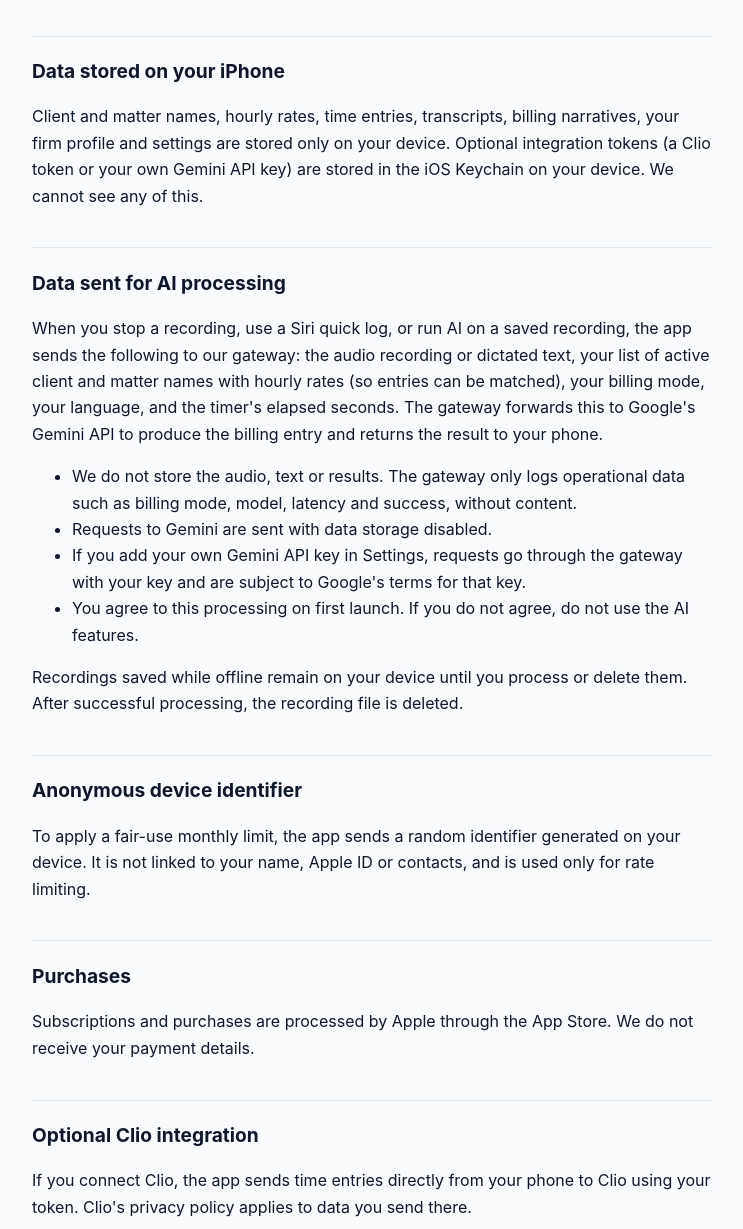
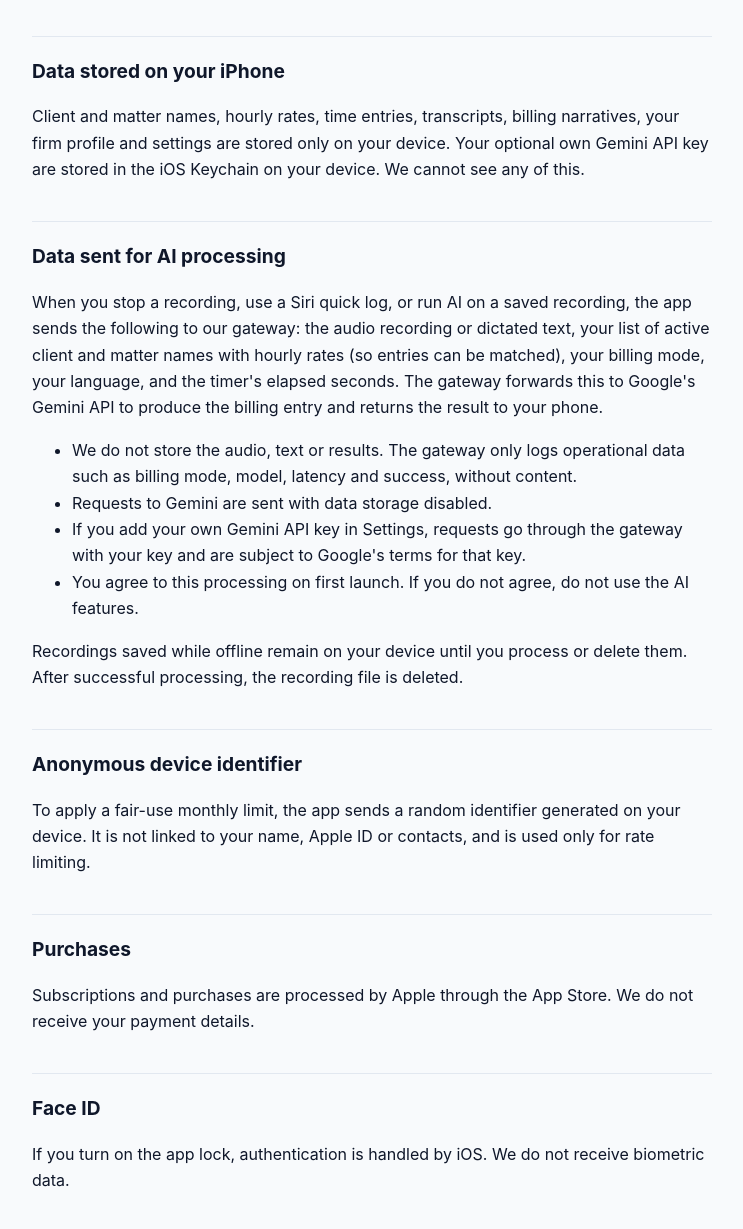
Before and after one commit to tzuwentsou-hash/lexvoice-site, a plain HTML site: page privacy.html in a window 1280 px wide. Shown: the part 258-1487 px from the top of the page, without its empty margins (268-1011 px from the left). Drawn offline with Linux system fonts and the light colour scheme.

Commit message:
Remove Clio mention from privacy policy for 1.0
Co-Authored-By: Claude Sonnet 5.5 <noreply@anthropic.com>
Claude-Session: https://claude.ai/code/session_01V5AbkAsWfiK6Gg11D8i2d1

```diff
--- a/privacy.html
+++ b/privacy.html
@@ -5,7 +5,7 @@
 <p>LexVoice is a time-entry formatting app for lawyers. We built it so that confidential client information stays on your device. We do not run a database of your clients or time entries, we have no user accounts, and we do not track you or show ads.</p>
 
 <h2>Data stored on your iPhone</h2>
-<p>Client and matter names, hourly rates, time entries, transcripts, billing narratives, your firm profile and settings are stored only on your device. Optional integration tokens (a Clio token or your own Gemini API key) are stored in the iOS Keychain on your device. We cannot see any of this.</p>
+<p>Client and matter names, hourly rates, time entries, transcripts, billing narratives, your firm profile and settings are stored only on your device. Your optional own Gemini API key are stored in the iOS Keychain on your device. We cannot see any of this.</p>
 
 <h2>Data sent for AI processing</h2>
 <p>When you stop a recording, use a Siri quick log, or run AI on a saved recording, the app sends the following to our gateway: the audio recording or dictated text, your list of active client and matter names with hourly rates (so entries can be matched), your billing mode, your language, and the timer's elapsed seconds. The gateway forwards this to Google's Gemini API to produce the billing entry and returns the result to your phone.</p>
@@ -23,9 +23,6 @@
 <h2>Purchases</h2>
 <p>Subscriptions and purchases are processed by Apple through the App Store. We do not receive your payment details.</p>
 
-<h2>Optional Clio integration</h2>
-<p>If you connect Clio, the app sends time entries directly from your phone to Clio using your token. Clio's privacy policy applies to data you send there.</p>
-
 <h2>Face ID</h2>
 <p>If you turn on the app lock, authentication is handled by iOS. We do not receive biometric data.</p>
 
```
